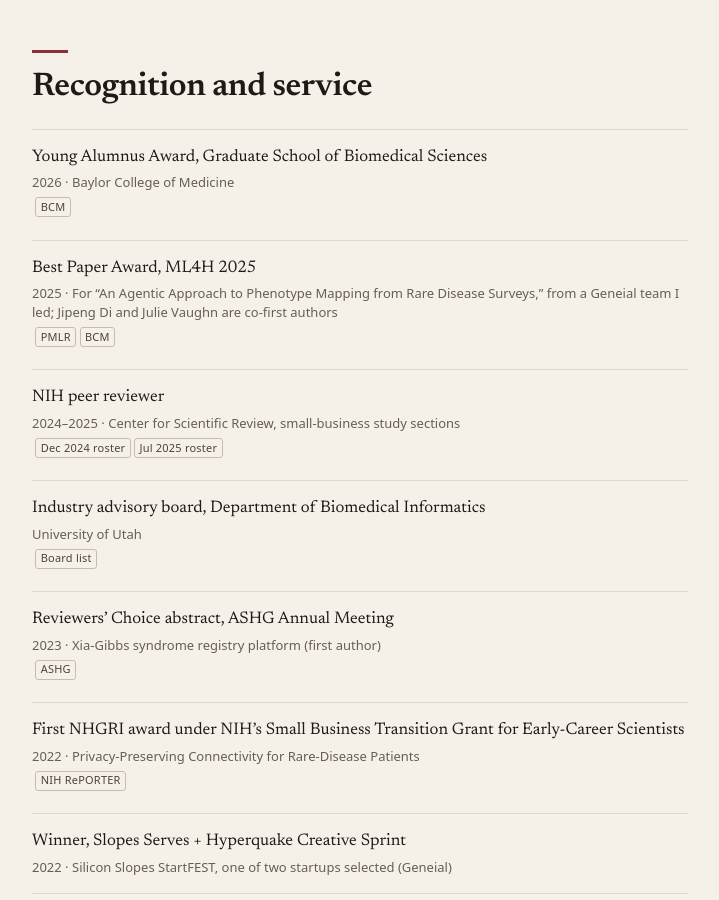
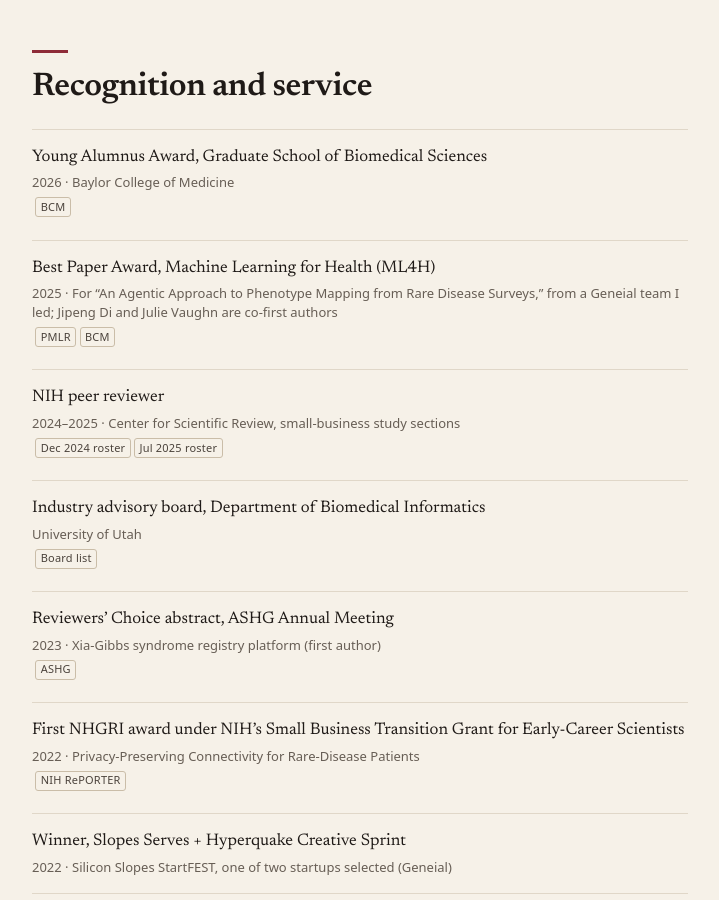
Before and after one commit to hansenaw/adamwhansen, a Jekyll site: the page built from index.html, in a window 1280 px wide and 900 px high, scrolled down 6775 px. Shown: the whole window, without its empty margins (280-999 px from the left). Built offline with Jekyll 4.4.1, drawn with Linux system fonts in a browser that asks for light colours.

Commit message:
Remove the repeated year from the ML4H award title
The title said "ML4H 2025" and the line under it starts with the year, so text-only views read "2025 2025". The year now appears once (English and Chinese).

Co-Authored-By: Claude Opus 5.5 <noreply@anthropic.com>

```diff
--- a/_data/recognition.yml
+++ b/_data/recognition.yml
@@ -12,12 +12,12 @@
       title: Baylor College of Medicine 2026 Alumni Awards profile
 
 - year: 2025
-  title: Best Paper Award, ML4H 2025
+  title: Best Paper Award, Machine Learning for Health (ML4H)
   detail: >-
     For “An Agentic Approach to Phenotype Mapping from Rare Disease Surveys,” from a Geneial team I
     led; Jipeng Di and Julie Vaughn are co-first authors
   zh:
-    title: ML4H 2025 最佳論文獎
+    title: Machine Learning for Health（ML4H）最佳論文獎
     detail: 論文〈An Agentic Approach to Phenotype Mapping from Rare Disease Surveys〉出自我所帶領的 Geneial 團隊；Jipeng Di 與 Julie Vaughn 為共同第一作者
   sources:
     - label: PMLR
```
